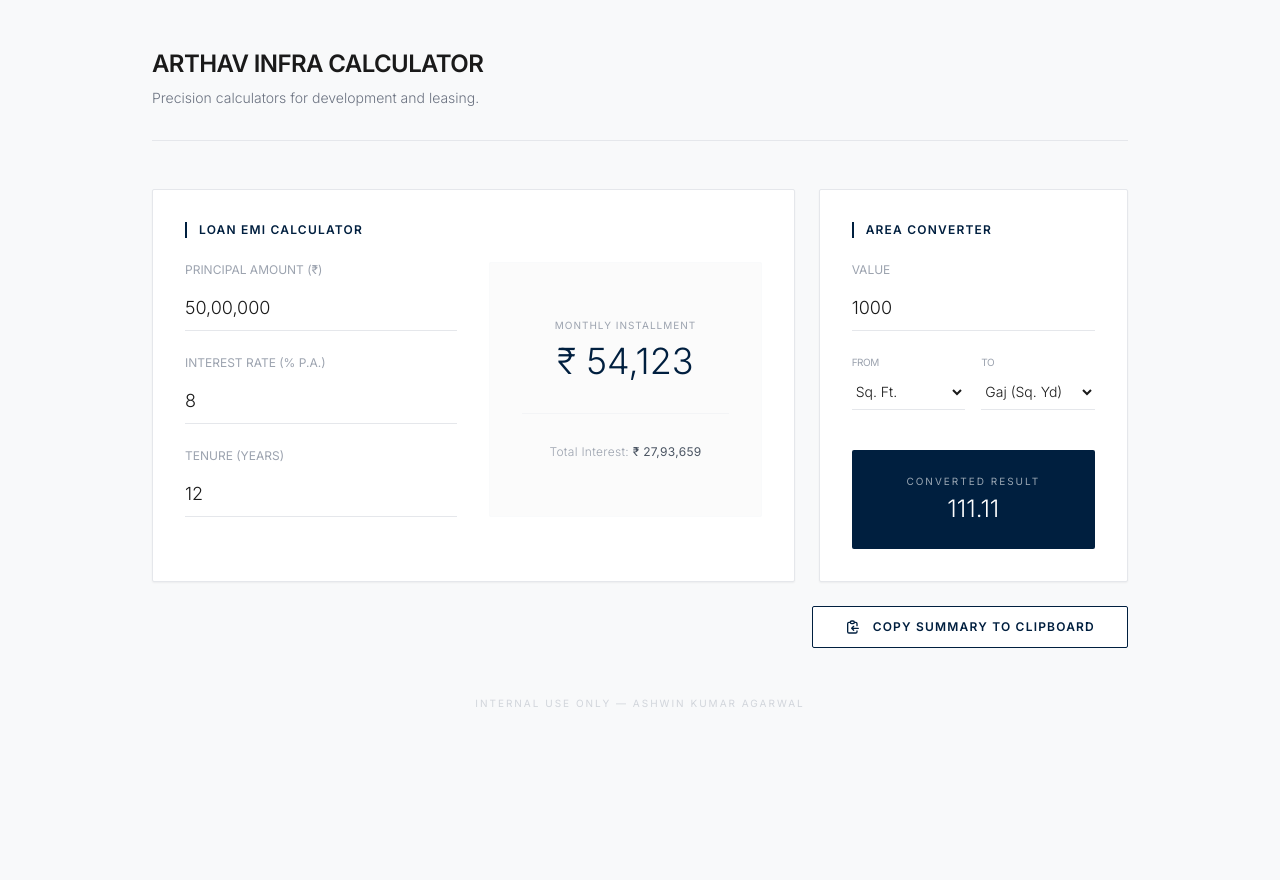
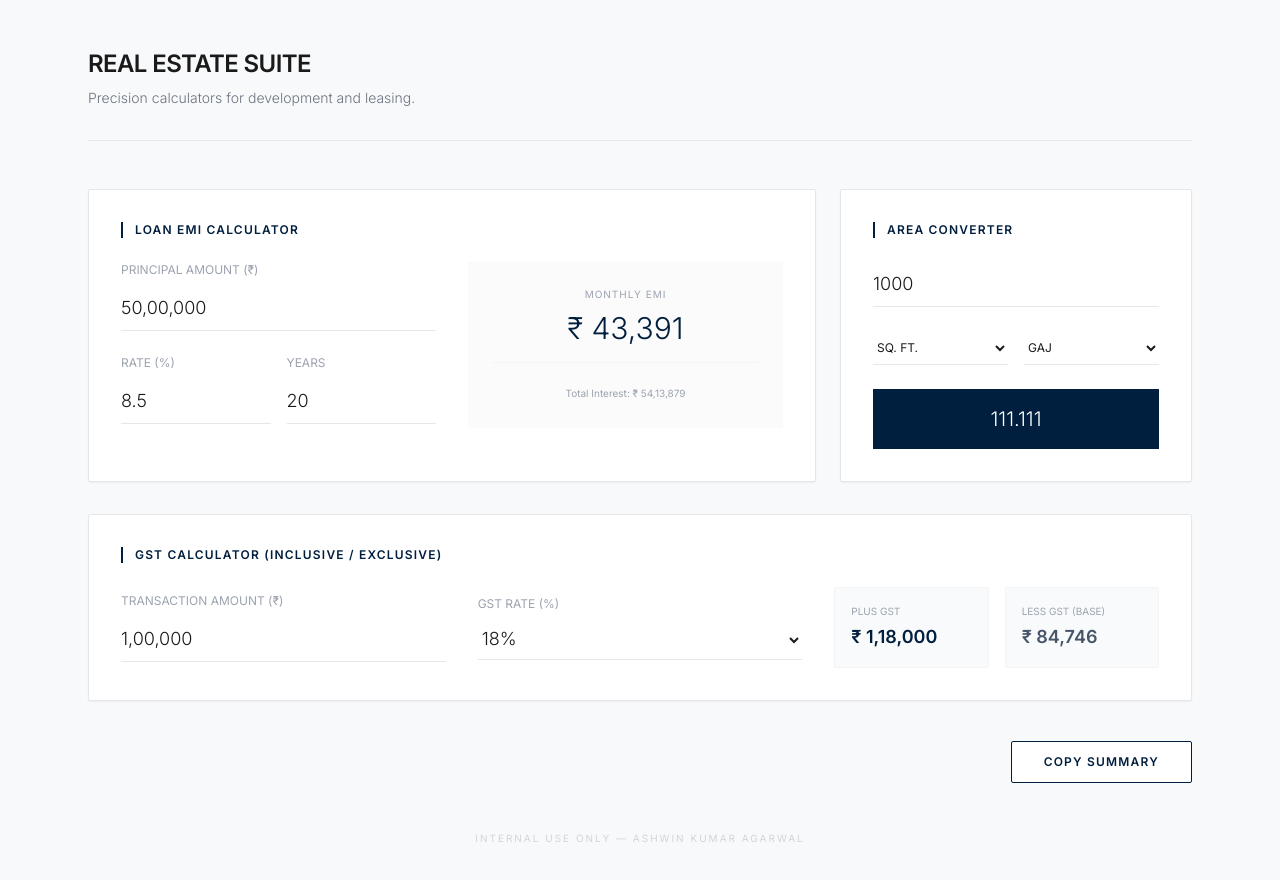
Before and after one commit to ayushagl037/Arthav-Infra-Calculator, a plain HTML site: page index.html in a window 1280 px wide. Before the commit the page ends 800 px from the top, so only its background shows below. Drawn offline with nearby package versions, Linux system fonts and the light colour scheme.

Commit message:
Add files via upload

```diff
--- a/index.html
+++ b/index.html
@@ -3,22 +3,20 @@
 <head>
     <meta charset="UTF-8">
     <meta name="viewport" content="width=device-width, initial-scale=1.0">
-    <title>Arthav Infra Calculator</title>
+    <title>RE Toolbox | Professional Suite</title>
     <script src="https://cdn.tailwindcss.com"></script>
     <link href="https://fonts.googleapis.com/css2?family=Inter:wght@300;400;600&display=swap" rel="stylesheet">
     <style>
         body { font-family: 'Inter', sans-serif; }
-        /* Remove arrows from number inputs */
         input::-webkit-outer-spin-button, input::-webkit-inner-spin-button { -webkit-appearance: none; margin: 0; }
-        .success-toast { transform: translateY(0); opacity: 1; transition: all 0.3s ease; }
     </style>
 </head>
 <body class="bg-[#F8F9FA] text-[#1A1A1A] min-h-screen">
 
-    <div class="max-w-5xl mx-auto px-6 py-12">
+    <div class="max-w-6xl mx-auto px-6 py-12">
         <header class="mb-12 border-b border-gray-200 pb-8 flex justify-between items-end">
             <div>
-                <h1 class="text-2xl font-semibold tracking-tight uppercase">Arthav Infra Calculator</h1>
+                <h1 class="text-2xl font-semibold tracking-tight uppercase">Real Estate Suite</h1>
                 <p class="text-gray-500 mt-2 font-light text-sm">Precision calculators for development and leasing.</p>
             </div>
             <div id="copy-toast" class="hidden text-[#001F3F] text-xs font-semibold uppercase tracking-widest bg-blue-50 px-4 py-2 rounded-full border border-blue-100">
@@ -30,114 +28,118 @@
 
             <div class="md:col-span-8 bg-white border border-gray-200 p-8 rounded-sm shadow-sm">
                 <h2 class="text-xs font-semibold uppercase tracking-widest text-[#001F3F] mb-6 border-l-2 border-[#001F3F] pl-3">Loan EMI Calculator</h2>
-
                 <div class="grid grid-cols-1 md:grid-cols-2 gap-8">
                     <div class="space-y-6">
                         <div>
                             <label class="block text-xs uppercase text-gray-400 mb-2">Principal Amount (₹)</label>
                             <input type="text" id="p_amount" value="50,00,000" oninput="formatCurrency(this); calculateEMI();"
-                                class="w-full border-b border-gray-200 focus:border-[#001F3F] outline-none py-2 text-lg font-light transition-colors">
+                                class="w-full border-b border-gray-200 focus:border-[#001F3F] outline-none py-2 text-lg font-light">
                         </div>
-                        <div>
-                            <label class="block text-xs uppercase text-gray-400 mb-2">Interest Rate (% p.a.)</label>
-                            <input type="number" id="p_rate" value="8" step="0.1" oninput="calculateEMI()"
-                                class="w-full border-b border-gray-200 focus:border-[#001F3F] outline-none py-2 text-lg font-light transition-colors">
-                        </div>
-                        <div>
-                            <label class="block text-xs uppercase text-gray-400 mb-2">Tenure (Years)</label>
-                            <input type="number" id="p_years" value="12" oninput="calculateEMI()"
-                                class="w-full border-b border-gray-200 focus:border-[#001F3F] outline-none py-2 text-lg font-light transition-colors">
+                        <div class="grid grid-cols-2 gap-4">
+                            <div>
+                                <label class="block text-xs uppercase text-gray-400 mb-2">Rate (%)</label>
+                                <input type="number" id="p_rate" value="8.5" step="0.1" oninput="calculateEMI()"
+                                    class="w-full border-b border-gray-200 focus:border-[#001F3F] outline-none py-2 text-lg font-light">
+                            </div>
+                            <div>
+                                <label class="block text-xs uppercase text-gray-400 mb-2">Years</label>
+                                <input type="number" id="p_years" value="20" oninput="calculateEMI()"
+                                    class="w-full border-b border-gray-200 focus:border-[#001F3F] outline-none py-2 text-lg font-light">
+                            </div>
                         </div>
                     </div>
-
-                    <div class="bg-[#FBFBFB] p-8 flex flex-col justify-center items-center rounded-sm border border-gray-50">
-                        <span class="text-[10px] uppercase tracking-widest text-gray-400 mb-2">Monthly Installment</span>
-                        <div class="text-4xl font-light text-[#001F3F]">₹ <span id="emi_result">0</span></div>
-                        <div class="mt-8 pt-6 border-t border-gray-100 w-full text-center">
-                            <span class="text-xs text-gray-400 font-light tracking-wide">Total Interest: <span class="text-gray-600 font-normal">₹ <span id="total_interest">0</span></span></span>
+                    <div class="bg-[#FBFBFB] p-6 flex flex-col justify-center items-center rounded-sm border border-gray-50">
+                        <span class="text-[10px] uppercase tracking-widest text-gray-400 mb-2">Monthly EMI</span>
+                        <div class="text-3xl font-light text-[#001F3F]">₹ <span id="emi_result">0</span></div>
+                        <div class="mt-4 pt-4 border-t border-gray-100 w-full text-center">
+                            <span class="text-[10px] text-gray-400">Total Interest: ₹ <span id="total_interest">0</span></span>
                         </div>
                     </div>
                 </div>
             </div>
 
-            <div class="md:col-span-4 bg-white border border-gray-200 p-8 rounded-sm shadow-sm flex flex-col">
+            <div class="md:col-span-4 bg-white border border-gray-200 p-8 rounded-sm shadow-sm">
                 <h2 class="text-xs font-semibold uppercase tracking-widest text-[#001F3F] mb-6 border-l-2 border-[#001F3F] pl-3">Area Converter</h2>
+                <div class="space-y-6">
+                    <input type="number" id="area_val" value="1000" oninput="convertArea()"
+                        class="w-full border-b border-gray-200 focus:border-[#001F3F] outline-none py-2 text-lg font-light">
+                    <div class="grid grid-cols-2 gap-4">
+                        <select id="area_from" onchange="convertArea()" class="bg-transparent border-b border-gray-200 py-2 outline-none text-xs uppercase">
+                            <option value="sqft">Sq. Ft.</option>
+                            <option value="gaj">Gaj</option>
+                            <option value="sqmtr">Sq. Mtr.</option>
+                            <option value="acre">Acre</option>
+                        </select>
+                        <select id="area_to" onchange="convertArea()" class="bg-transparent border-b border-gray-200 py-2 outline-none text-xs uppercase">
+                            <option value="sqft">Sq. Ft.</option>
+                            <option value="gaj" selected>Gaj</option>
+                            <option value="sqmtr">Sq. Mtr.</option>
+                            <option value="acre">Acre</option>
+                        </select>
+                    </div>
+                    <div class="bg-[#001F3F] text-white p-4 text-center mt-4">
+                        <span class="text-xl font-light" id="area_result">0.00</span>
+                    </div>
+                </div>
+            </div>
 
-                <div class="space-y-6 flex-grow">
+            <div class="md:col-span-12 lg:col-span-12 bg-white border border-gray-200 p-8 rounded-sm shadow-sm mt-2">
+                <h2 class="text-xs font-semibold uppercase tracking-widest text-[#001F3F] mb-6 border-l-2 border-[#001F3F] pl-3">GST Calculator (Inclusive / Exclusive)</h2>
+                <div class="grid grid-cols-1 md:grid-cols-3 gap-8 items-center">
                     <div>
-                        <label class="block text-xs uppercase text-gray-400 mb-2">Value</label>
-                        <input type="number" id="area_val" value="1000" oninput="convertArea()"
-                            class="w-full border-b border-gray-200 focus:border-[#001F3F] outline-none py-2 text-lg font-light transition-colors">
+                        <label class="block text-xs uppercase text-gray-400 mb-2">Transaction Amount (₹)</label>
+                        <input type="text" id="gst_amount" value="1,00,000" oninput="formatCurrency(this); calculateGST();"
+                            class="w-full border-b border-gray-200 focus:border-[#001F3F] outline-none py-2 text-lg font-light">
                     </div>
-
+                    <div>
+                        <label class="block text-xs uppercase text-gray-400 mb-2">GST Rate (%)</label>
+                        <select id="gst_rate" onchange="calculateGST()" class="w-full bg-transparent border-b border-gray-200 py-2 outline-none text-lg font-light">
+                            <option value="5">5%</option>
+                            <option value="12">12%</option>
+                            <option value="18" selected>18%</option>
+                            <option value="28">28%</option>
+                        </select>
+                    </div>
                     <div class="grid grid-cols-2 gap-4">
-                        <div>
-                            <label class="block text-[10px] uppercase text-gray-400 mb-1 tracking-tighter">From</label>
-                            <select id="area_from" onchange="convertArea()" class="w-full bg-transparent border-b border-gray-200 py-2 outline-none text-sm font-light">
-                                <option value="sqft">Sq. Ft.</option>
-                                <option value="gaj">Gaj (Sq. Yd)</option>
-                                <option value="sqmtr">Sq. Mtr.</option>
-                                <option value="acre">Acre</option>
-                            </select>
+                        <div class="bg-gray-50 p-4 rounded-sm border border-gray-100">
+                            <span class="block text-[10px] uppercase text-gray-400 mb-1">Plus GST</span>
+                            <div class="text-lg text-[#001F3F] font-semibold">₹ <span id="gst_plus">0</span></div>
                         </div>
-                        <div>
-                            <label class="block text-[10px] uppercase text-gray-400 mb-1 tracking-tighter">To</label>
-                            <select id="area_to" onchange="convertArea()" class="w-full bg-transparent border-b border-gray-200 py-2 outline-none text-sm font-light">
-                                <option value="sqft">Sq. Ft.</option>
-                                <option value="gaj" selected>Gaj (Sq. Yd)</option>
-                                <option value="sqmtr">Sq. Mtr.</option>
-                                <option value="acre">Acre</option>
-                            </select>
+                        <div class="bg-gray-50 p-4 rounded-sm border border-gray-100">
+                            <span class="block text-[10px] uppercase text-gray-400 mb-1">Less GST (Base)</span>
+                            <div class="text-lg text-slate-600 font-semibold">₹ <span id="gst_minus">0</span></div>
                         </div>
                     </div>
                 </div>
-
-                <div class="mt-10 bg-[#001F3F] text-white p-6 rounded-sm text-center">
-                    <span class="block text-[10px] uppercase tracking-[0.2em] opacity-60 mb-1">Converted Result</span>
-                    <span class="text-2xl font-light" id="area_result">0.00</span>
-                </div>
             </div>
 
-            <div class="md:col-span-12 flex justify-end">
-                <button onclick="copySummary()" class="group flex items-center space-x-3 bg-white border border-[#001F3F] text-[#001F3F] px-8 py-3 rounded-sm text-xs font-semibold uppercase tracking-widest hover:bg-[#001F3F] hover:text-white transition-all duration-300">
-                    <svg xmlns="http://www.w3.org/2000/svg" class="h-4 w-4" fill="none" viewBox="0 0 24 24" stroke="currentColor">
-                        <path stroke-linecap="round" stroke-linejoin="round" stroke-width="2" d="M8 5H6a2 2 0 00-2 2v12a2 2 0 002 2h10a2 2 0 002-2v-1M8 5a2 2 0 002 2h2a2 2 0 002-2M8 5a2 2 0 012-2h2a2 2 0 012 2m0 0h2a2 2 0 012 2v3m2 4H10m0 0l3-3m-3 3l3 3" />
-                    </svg>
-                    <span>Copy Summary to Clipboard</span>
+            <div class="md:col-span-12 flex justify-end mt-4">
+                <button onclick="copySummary()" class="flex items-center space-x-3 bg-white border border-[#001F3F] text-[#001F3F] px-8 py-3 rounded-sm text-xs font-semibold uppercase tracking-widest hover:bg-[#001F3F] hover:text-white transition-all">
+                    <span>Copy Summary</span>
                 </button>
             </div>
-
         </div>
 
-        <footer class="mt-12 text-center">
-            <p class="text-[10px] uppercase tracking-[0.2em] text-gray-300">Internal Use Only — Ashwin Kumar Agarwal</p>
+        <footer class="mt-12 text-center text-[10px] uppercase tracking-[0.2em] text-gray-300">
+            Internal Use Only — Ashwin Kumar Agarwal
         </footer>
     </div>
 
     <script>
         function formatCurrency(input) {
             let value = input.value.replace(/\D/g, "");
-            if (value !== "") {
-                input.value = Number(value).toLocaleString('en-IN');
-            } else {
-                input.value = "";
-            }
+            if (value !== "") input.value = Number(value).toLocaleString('en-IN');
+            else input.value = "";
         }
 
         function calculateEMI() {
-            const pStr = document.getElementById('p_amount').value.replace(/,/g, "");
-            const P = parseFloat(pStr);
-            const annualRate = parseFloat(document.getElementById('p_rate').value);
-            const years = parseFloat(document.getElementById('p_years').value);
-
-            if (P && annualRate && years) {
-                const r = annualRate / 12 / 100;
-                const n = years * 12;
+            const P = parseFloat(document.getElementById('p_amount').value.replace(/,/g, ""));
+            const r = parseFloat(document.getElementById('p_rate').value) / 12 / 100;
+            const n = parseFloat(document.getElementById('p_years').value) * 12;
+            if (P && r && n) {
                 const emi = (P * r * Math.pow(1 + r, n)) / (Math.pow(1 + r, n) - 1);
-                const totalPayment = emi * n;
-
                 document.getElementById('emi_result').innerText = Math.round(emi).toLocaleString('en-IN');
-                document.getElementById('total_interest').innerText = Math.round(totalPayment - P).toLocaleString('en-IN');
+                document.getElementById('total_interest').innerText = Math.round((emi * n) - P).toLocaleString('en-IN');
             }
         }
 
@@ -145,40 +147,34 @@
             const val = parseFloat(document.getElementById('area_val').value);
             const from = document.getElementById('area_from').value;
             const to = document.getElementById('area_to').value;
+            const factors = { sqft: 1, gaj: 9, sqmtr: 10.7639, acre: 43560 };
+            if (val) {
+                const res = (val * factors[from]) / factors[to];
+                document.getElementById('area_result').innerText = res.toLocaleString(undefined, {minimumFractionDigits: 2});
+            }
+        }
 
-            const factors = {
-                sqft: 1,
-                gaj: 9,
-                sqmtr: 10.7639,
-                acre: 43560
-            };
+        function calculateGST() {
+            const amount = parseFloat(document.getElementById('gst_amount').value.replace(/,/g, ""));
+            const rate = parseFloat(document.getElementById('gst_rate').value);
+            if (amount && rate) {
+                // Forward GST (Amount + GST)
+                const plusGst = amount + (amount * rate / 100);
+                // Reverse GST (Base Value = Amount / (1 + Rate%))
+                const baseValue = amount / (1 + (rate / 100));
 
-            if (val) {
-                const inSqft = val * factors[from];
-                const result = inSqft / factors[to];
-                document.getElementById('area_result').innerText = result.toLocaleString(undefined, {minimumFractionDigits: 2, maximumFractionDigits: 2});
+                document.getElementById('gst_plus').innerText = Math.round(plusGst).toLocaleString('en-IN');
+                document.getElementById('gst_minus').innerText = Math.round(baseValue).toLocaleString('en-IN');
             }
         }
 
         function copySummary() {
             const emi = document.getElementById('emi_result').innerText;
-            const interest = document.getElementById('total_interest').innerText;
-            const areaRes = document.getElementById('area_result').innerText;
-            const areaFrom = document.getElementById('area_from').selectedOptions[0].text;
-            const areaTo = document.getElementById('area_to').selectedOptions[0].text;
-            const areaVal = document.getElementById('area_val').value;
+            const area = document.getElementById('area_result').innerText;
+            const gstPlus = document.getElementById('gst_plus').innerText;
+            const gstBase = document.getElementById('gst_minus').innerText;
 
-            const summary = `REAL ESTATE CALCULATION SUMMARY\n` +
-                            `------------------------------\n` +
-                            `LOAN DETAILS:\n` +
-                            `- Monthly EMI: ₹${emi}\n` +
-                            `- Total Interest: ₹${interest}\n\n` +
-                            `AREA CONVERSION:\n` +
-                            `- Original: ${areaVal} ${areaFrom}\n` +
-                            `- Converted: ${areaRes} ${areaTo}\n` +
-                            `------------------------------\n` +
-                            `Generated via RE Toolbox`;
-
+            const summary = `RE SUMMARY:\nEMI: ₹${emi}\nArea: ${area}\nGST Inclusive: ₹${gstPlus}\nGST Base: ₹${gstBase}`;
             navigator.clipboard.writeText(summary).then(() => {
                 const toast = document.getElementById('copy-toast');
                 toast.classList.remove('hidden');
@@ -186,10 +182,7 @@
             });
         }
 
-        window.onload = () => {
-            calculateEMI();
-            convertArea();
-        };
+        window.onload = () => { calculateEMI(); convertArea(); calculateGST(); };
     </script>
 </body>
 </html>
```
